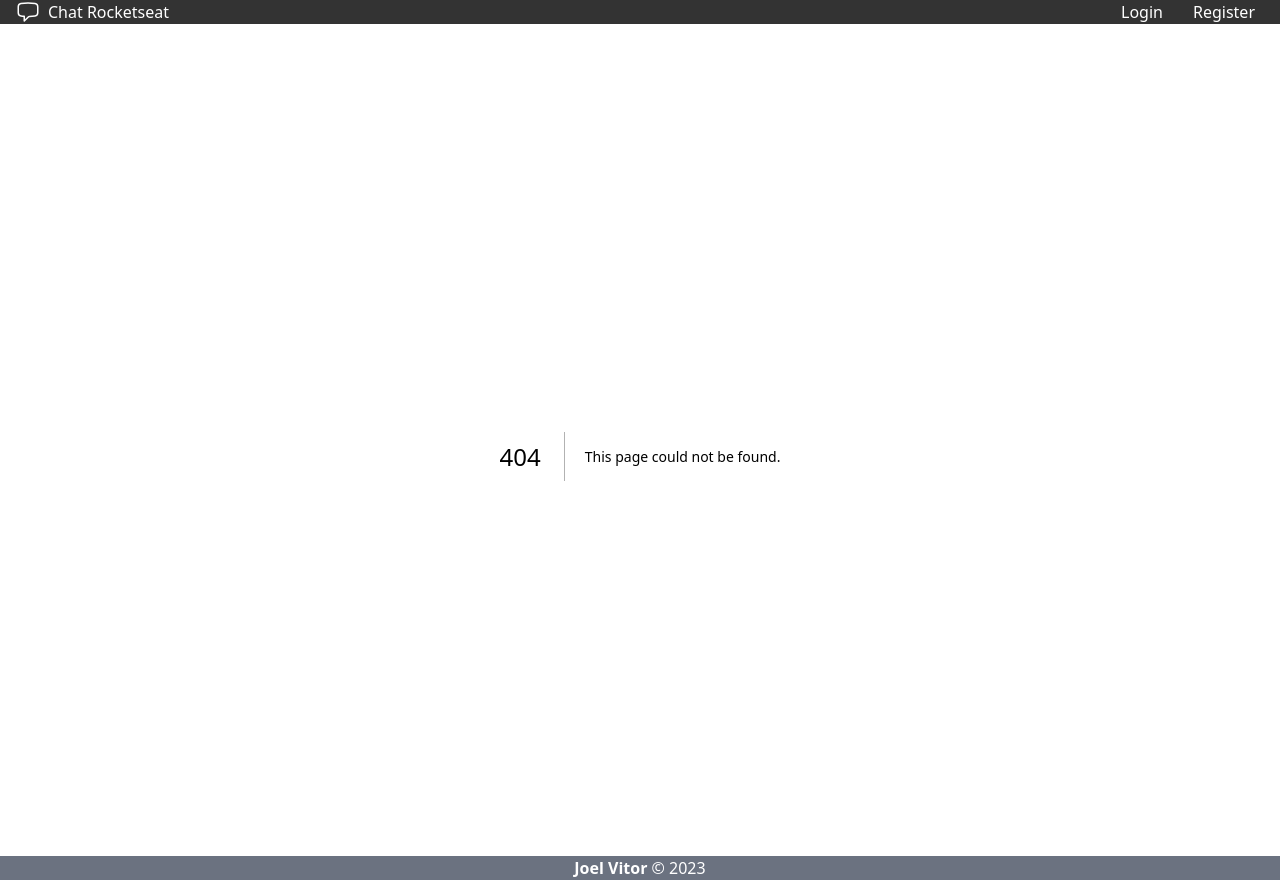
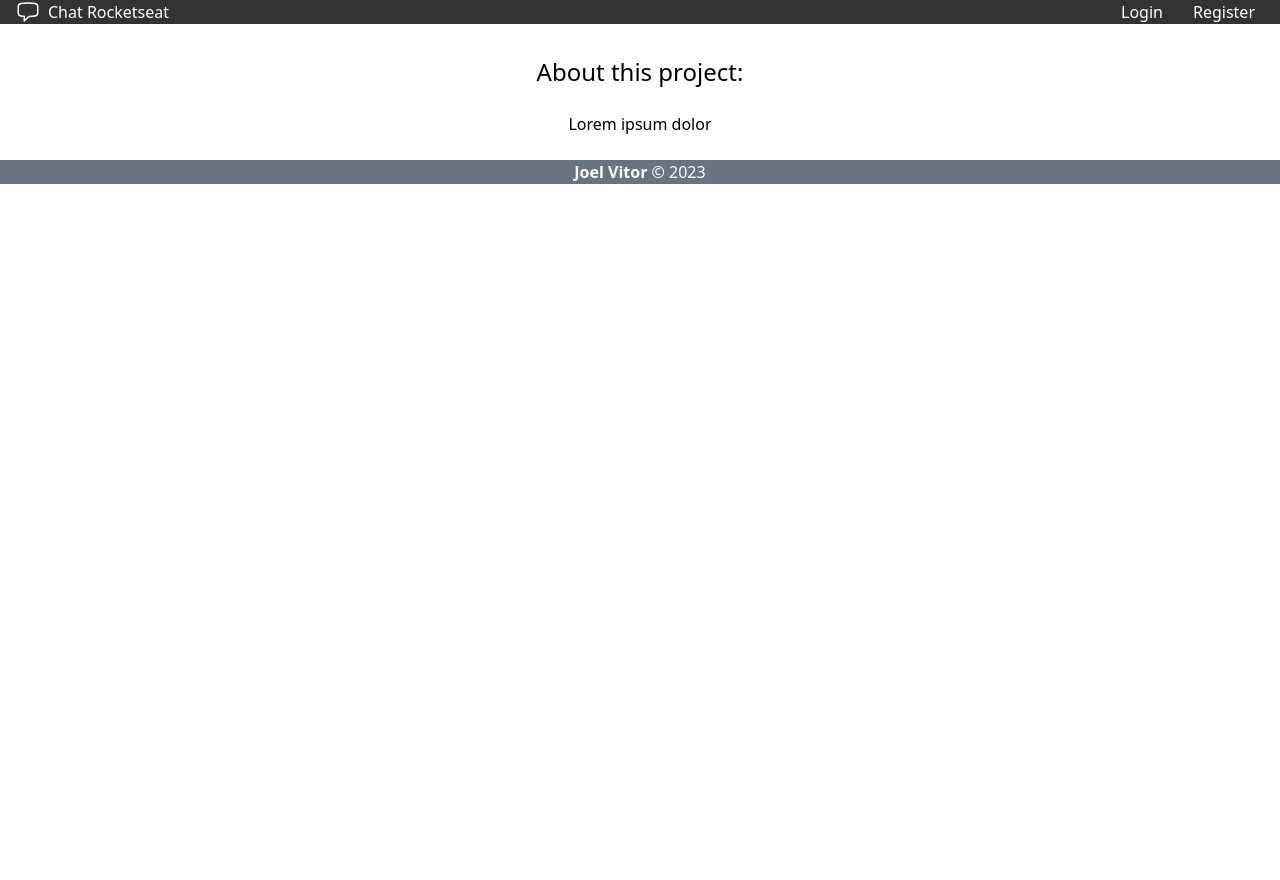
Before and after one commit to joelvitorniino/chatbot-rocketseat-nextjs, a Next.js app: page /about in a window 1280 px wide. Before the commit this address had no page. After the commit the page ends 800 px from the top, so only its background shows below. Built offline with nearby package versions, Linux system fonts and the light colour scheme.

Commit message:
about page

```diff
--- /dev/null
+++ b/pages/about.tsx
@@ -0,0 +1,8 @@
+export default function About() {
+    return (
+        <div className="items-center">
+            <h1 className="text-2xl mb-4 text-center">About this project:</h1>
+            <p className="mb-6 ml-0 mr-auto mt-6 text-center">Lorem ipsum dolor</p>
+        </div>
+    )
+}
```
